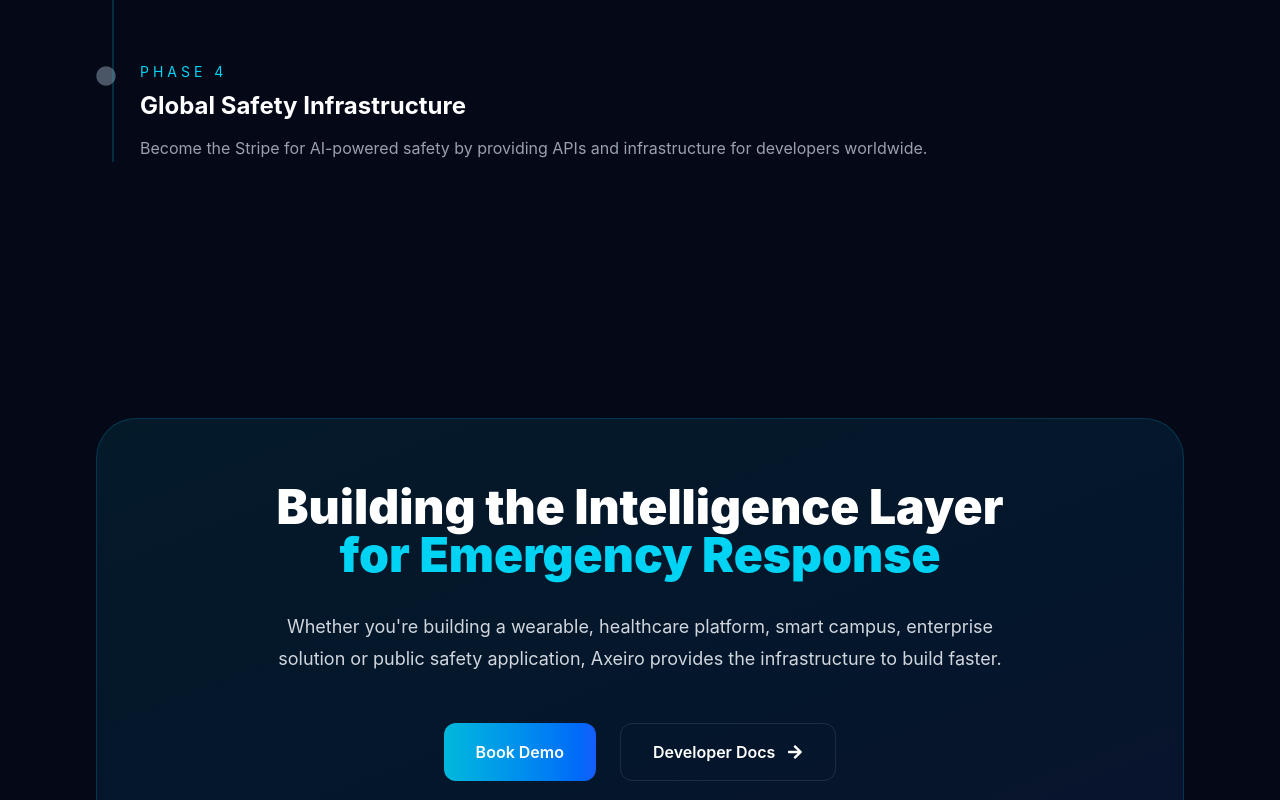
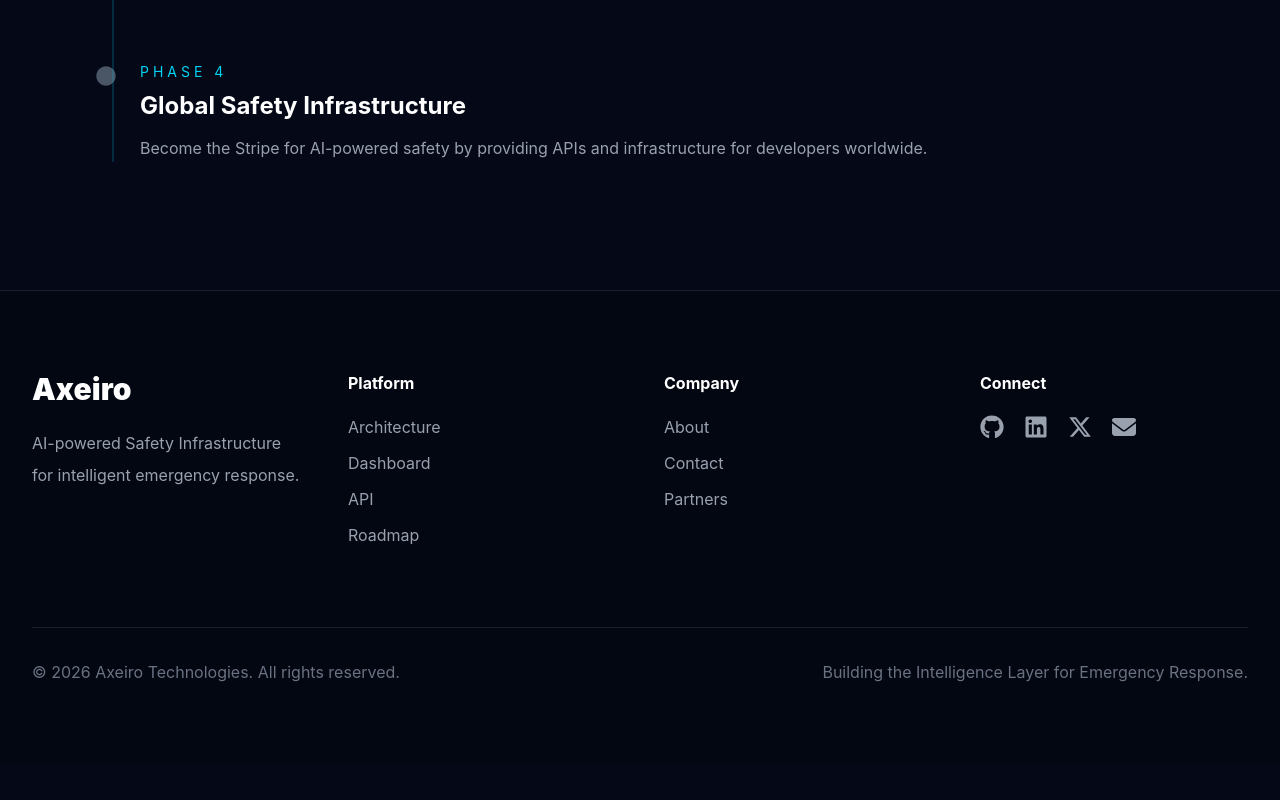
Before and after one commit to Amarjha01/ASI, a React (Vite) app in the folder client/: page / in a window 1280 px wide. Shown: the part 11200-12000 px from the top of the page. After the commit the page ends 11964 px from the top, so only its background shows below. Built offline with nearby package versions, Linux system fonts and the light colour scheme.

Commit message:
removed CTA

```diff
--- a/client/src/pages/Home.jsx
+++ b/client/src/pages/Home.jsx
@@ -7,7 +7,7 @@
 import WhyAxeiro from "../components/WhyAxeiro/WhyAxeiro";
 import Business from "../components/Business/Business";
 import Roadmap from "../components/Roadmap/Roadmap";
-import CTA from "../components/CTA/Cta";
+// import CTA from "../components/CTA/Cta";
 import Footer from "../components/Footer/Footer";
 import Sensors from "../components/Sensors/Sensors";
 
@@ -36,7 +36,7 @@
 
         <Roadmap />
 
-        <CTA />
+        {/* <CTA /> */}
 
       </main>
 
```
